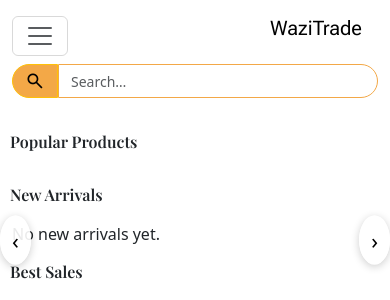
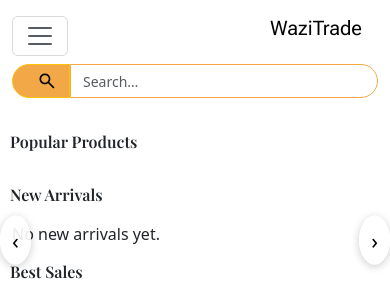
Before and after one commit to omiramberodgers15/ecomm-site, a Django app: page / in a window 390 px wide. Shown: the top 300 px of the page. Run offline with Django 5.2, Linux system fonts and the light colour scheme; data that the repository does not hold is empty; some web fonts are replaced.

Commit message:
Update after local fixes19

```diff
--- a/core/static/core/styles.css
+++ b/core/static/core/styles.css
@@ -1143,6 +1143,10 @@ form textarea {
         border-color: #f3a847;
     }
 
+    .search-input::placeholder{
+        margin-left: -12px;
+    }
+
     /* Make button exactly same height */
     .search-btn {
         height: 34px;
@@ -1164,5 +1168,6 @@ form textarea {
         font-size: 20px;
         line-height: 1;
         border: none;
+        margin-left: 12px;
     }
 }
```
